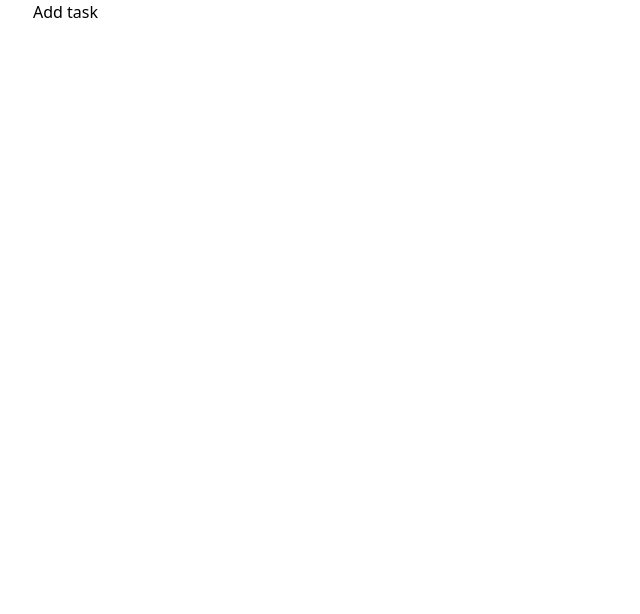
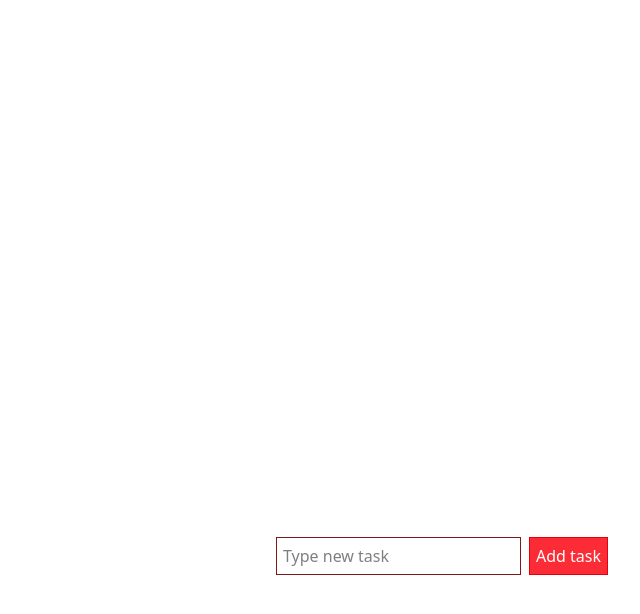
Before and after one commit to Dev-Gabriel-Silva/urban-engine, a Next.js app: page / in a window 1280 px wide. Shown: the top 614 px of the page, without its empty margins (198-838 px from the left). Built offline with nearby package versions, Linux system fonts and the light colour scheme.

Commit message:
estilização dos componentes

```diff
--- a/app/_components/Form.js
+++ b/app/_components/Form.js
@@ -2,10 +2,21 @@
 // cria formulário para cadastrar uma nova task
 export default function Form() {
     return(
-        <div>
-            <form>
-                <input/>
-                <button>Add task</button>
+        <div
+            className="h-2/6 flex justify-center"
+        >
+            <form
+                className="h-12"
+            >
+                <input
+                    placeholder="Type new task"
+                    className="border border-red-900 m-1 p-1.5"
+                />
+                <button
+                    className="border border-red-600 m-1 p-1.5 bg-red-500 text-white"
+                >
+                    Add task
+                </button>
             </form>
         </div>
     );
--- a/app/page.js
+++ b/app/page.js
@@ -2,7 +2,9 @@ import Form from "./_components/Form";
 
 export default function Home() {
     return (
-        <div id="app">
+        <div
+            className="h-dvh w-dvw flex flex-col justify-end"
+        >
             <Form />
         </div>
     )
```
